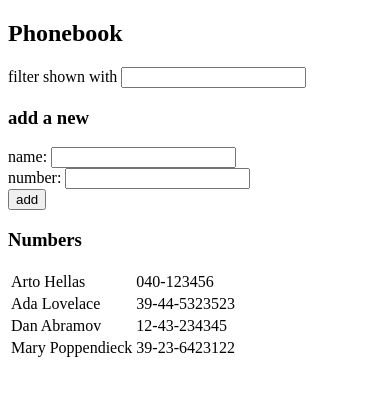
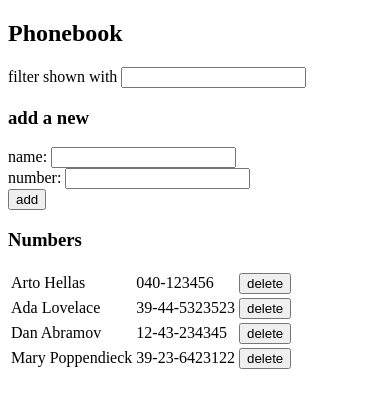
Before and after one commit to ingann/fullstack, a React (Vite) app in the folder part2/phonebook/: page / in a window 390 px wide. Shown: the top 408 px of the page. Built offline with nearby package versions, Linux system fonts and the light colour scheme; data requests are answered from the project's data file.

Commit message:
ex 2.14 and 2.13 phonebook

```diff
--- a/part2/phonebook/src/App.jsx
+++ b/part2/phonebook/src/App.jsx
@@ -17,11 +17,14 @@ const App = () => {
       .then(initialPersons => {
         setPersons(initialPersons)
       })
+      .catch(error => {
+        alert(`fail`)
+      })
   }, [])
 
   const addPerson = (event) => {
     event.preventDefault()
-    const exist = persons.filter(person => person.name === newName)
+    const exist = persons.filter(person => person.name.toLowerCase() === newName.toLowerCase())
     if (exist.length !== 0) {
       window.alert(`${newName} is already added to phonebook`)
     }
@@ -36,8 +39,25 @@ const App = () => {
         .then(returnedPerson => {
           setPersons(persons.concat(returnedPerson))
         })
+        .catch(error => {
+          alert(`fail`)
+        })
     setnewName('')
     setNewNumber('')
+    }
+  }
+
+  const removePerson = (personId, name) => {
+    if (window.confirm(`Delete ${name} ?`)) {
+      personService
+        .remove(personId)
+        .then(() => {
+          const newPersons = persons.filter(person => person.id !== personId)
+          setPersons(newPersons)
+        })
+        .catch(error => {
+          alert(`fail`)
+        })
     }
   }
 
@@ -63,7 +83,7 @@ const App = () => {
       <PersonForm addPerson={addPerson} newName={newName} newNumber={newNumber} handleNameChange={handleNameChange}
       handleNumberChange={handleNumberChange}/>
       <h3>Numbers</h3>
-      <Display persons={showFiltered.length === 0 ? persons: showFiltered}/>
+      <Display persons={showFiltered.length === 0 ? persons: showFiltered} removePerson={removePerson}/>
     </div>
   )
 }
--- a/part2/phonebook/src/components/Person.jsx
+++ b/part2/phonebook/src/components/Person.jsx
@@ -1,11 +1,10 @@
-const Person = ({ name, number }) => {
+const Person = ({ name, number, id, removePerson }) => {
     return (
-        <tbody>
-            <tr>
-                <td>{name}</td>
-                <td>{number}</td>
-            </tr>
-        </tbody>
+        <tr>
+            <td>{name}</td>
+            <td>{number}</td>
+            <td><button onClick={() => removePerson(id, name)}>delete</button></td>
+        </tr>
     )
 }
 
--- a/part2/phonebook/src/components/Persons.jsx
+++ b/part2/phonebook/src/components/Persons.jsx
@@ -1,11 +1,13 @@
 import Person from './Person'
 
-const Display = ({persons}) => {
+const Display = ({persons, removePerson}) => {
     return (
         <table>
+            <tbody>
             {persons.map(person =>
-            <Person key={person.id} name={person.name} number={person.number}/>
+                <Person key={person.id} name={person.name} number={person.number} id={person.id} removePerson={removePerson}/>
             )}
+            </tbody>
         </table>
     )
 }
--- a/part2/phonebook/src/services/persons.js
+++ b/part2/phonebook/src/services/persons.js
@@ -16,6 +16,11 @@ const getAll = () => {
     return request.then(response => response.data)
   }
 
+const remove = (personId) => {
+    const request = axios.delete(`${baseUrl}/${personId}`)
+    return request.then(response => response)
+}
+
   export default {
-    getAll, create, update
+    getAll, create, update, remove
   }
```
